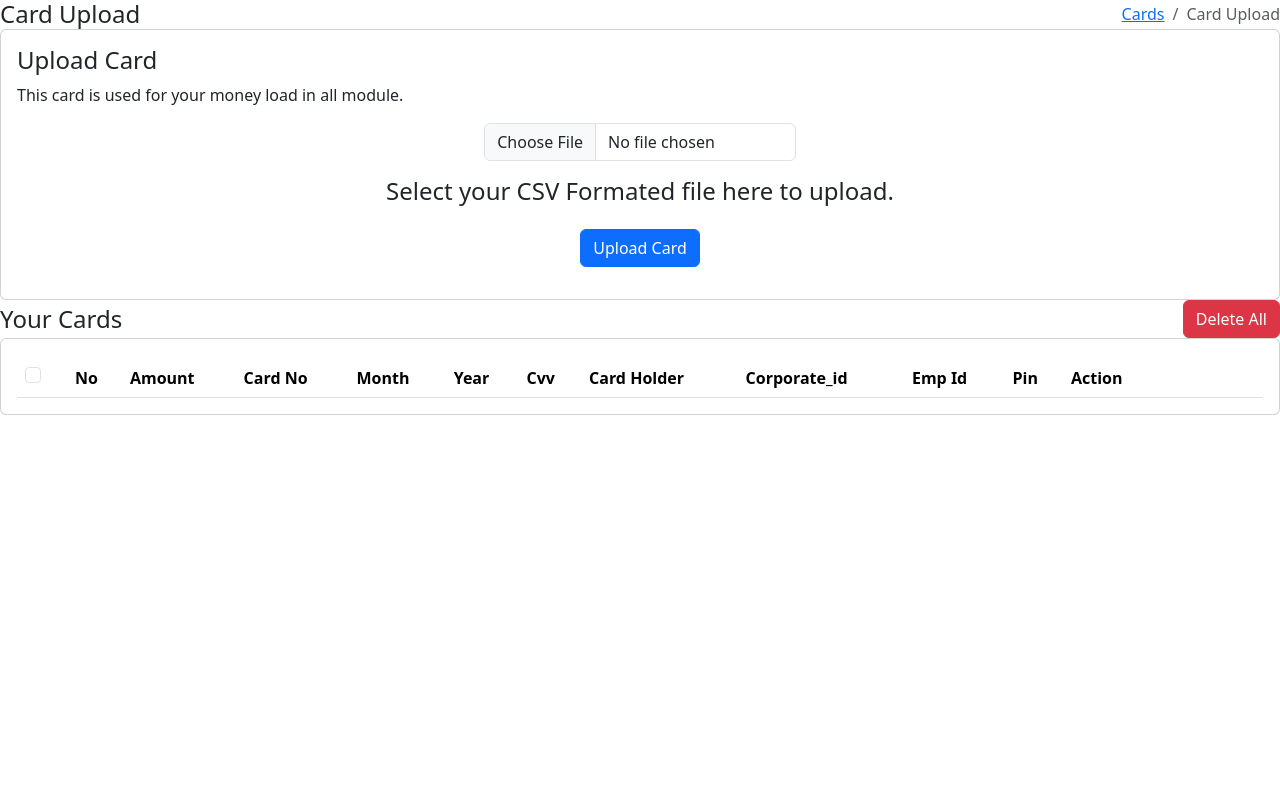
After one commit to kumawat256/sharemarket, a Laravel app: template resources/views/card.blade.php in a window 1280 px wide. The commit adds this page. Run offline with Laravel 12, Linux system fonts and the light colour scheme; the template is opened without the code that fills it, so the values that code supplies are empty.

Commit message:
updated code at 13 jan

```diff
--- a/config/database.php
+++ b/config/database.php
@@ -49,7 +49,7 @@ return [
             'password' => env('DB_PASSWORD', ''),
             'unix_socket' => env('DB_SOCKET', ''),
             'charset' => env('DB_CHARSET', 'utf8mb4'),
-            'collation' => env('DB_COLLATION', 'utf8mb4_0900_ai_ci'),
+            'collation' => env('DB_COLLATION', 'utf8mb4_unicode_ci'),
             'prefix' => '',
             'prefix_indexes' => true,
             'strict' => true,
--- /dev/null
+++ b/resources/views/card.blade.php
@@ -0,0 +1,124 @@
+<html>
+    <head>
+        <link href="https://cdn.jsdelivr.net/npm/bootstrap@5.3.0-alpha1/dist/css/bootstrap.min.css" rel="stylesheet">
+    </head>
+    <body>
+
+
+    <!-- start page title -->
+    <div class="row">
+        <div class="col-12">
+            <div class="page-title-box d-flex align-items-center justify-content-between">
+                <h4 class="mb-0">Card Upload</h4>
+
+                <div class="page-title-right">
+                    <ol class="breadcrumb m-0">
+                        <li class="breadcrumb-item"><a href="javascript: void(0);">Cards</a></li>
+                        <li class="breadcrumb-item active">Card Upload</li>
+                    </ol>
+                </div>
+
+            </div>
+        </div>
+    </div>
+    <!-- end page title -->
+
+    <div class="row">
+        <div class="col-12">
+            <div class="card">
+                <div class="card-body">
+
+                    <h4 class="card-title">Upload Card</h4>
+                    <p class="card-title-desc">This card is used for your money load in all module. </p>
+
+                    <div>
+                        <form action="{{ route('storeCards') }}" method="post" enctype="multipart/form-data" class="">
+                            @csrf
+                            <div class="dz-message needsclick text-center">
+                                <div class="mb-3">
+                                    <i class="display-4 text-muted uil uil-cloud-upload"></i>
+                                    <input type="file" name="card" class="form-control w-25 m-auto">
+                                </div>
+
+                                <h4>Select your CSV Formated file here to upload.</h4>
+                            </div>
+                            <div class="text-center mt-4">
+                                <button type="submit" class="btn btn-primary waves-effect waves-light">Upload Card</button>
+                            </div>
+                        </form>
+                    </div>
+
+                </div>
+            </div>
+        </div> <!-- end col -->
+    </div> <!-- end row -->
+
+
+        <div class="page-title-box d-flex align-items-center justify-content-between">
+            <h4 class="mb-0">Your Cards</h4>
+            <a href="" class="btn btn-danger">Delete All</a>
+        </div>
+        <div class="row">
+            <div class="col-12">
+                <div class="card">
+                    <div class="card-body">
+                        <table class="table table-centered table-nowrap mb-0" id="dataTable">
+                            <thead>
+                                <tr>
+                                    <th scope="col" style="width: 50px;">
+                                        <div class="form-check font-size-16">
+                                            <input type="checkbox" class="form-check-input" id="contacusercheck">
+                                            <label class="form-check-label" for="contacusercheck"></label>
+                                        </div>
+                                    </th>
+                                    <th scope="col">No</th>
+                                    <th scope="col">Amount</th>
+                                    <th scope="col">Card No</th>
+                                    <th scope="col">Month</th>
+                                    <th scope="col">Year</th>
+                                    <th scope="col">Cvv</th>
+                                    <th scope="col">Card Holder</th>
+                                    <th scope="col">Corporate_id</th>
+                                    <th scope="col">Emp Id</th>
+                                    <th scope="col">Pin</th>
+                                    <th scope="col" style="width: 200px;">Action</th>
+                                </tr>
+                            </thead>
+                            <tbody>
+
+                            </tbody>
+                            {{-- <tbody>
+                                @php
+                                    $count = 1;
+                                @endphp
+                                @foreach ($card as $row)
+                                    <tr>
+                                        <th scope="row">
+                                            <div class="form-check font-size-16">
+                                                <input type="checkbox" class="form-check-input" id="contacusercheck1">
+                                                <label class="form-check-label" for="contacusercheck1"></label>
+                                            </div>
+                                        </th>
+                                        <td>
+                                            <a href="#" class="text-body">{{ $count++ }}</a>
+                                        </td>
+                                        <td>{{ $row->amount }}</td>
+                                        <td>{{ $row->card_no }}</td>
+                                        <td>{{ $row->month }}</td>
+                                        <td>{{ $row->year }}</td>
+                                        <td>{{ $row->cvv }}</td>
+                                        <td>{{ $row->card_holder }}</td>
+                                        <td>{{ $row->corporate_id }}</td>
+                                        <td>{{ $row->corporate_pass }}</td>
+                                        <td>{{ $row->pin ?? '' }}</td>
+                                        <td></td>
+                                    </tr>
+                                @endforeach
+                            </tbody> --}}
+                        </table>
+                    </div>
+                </div>
+            </div> <!-- end col -->
+        </div> <!-- end row -->
+    </body>
+    </html>
--- a/routes/web.php
+++ b/routes/web.php
@@ -4,11 +4,14 @@ use Illuminate\Support\Facades\Route;
 
 use App\Http\Controllers\RealtimeController;
 use App\Events\DataReceived;
+use App\Http\Controllers\MarketController;
 
 Route::get('/realtime', [RealtimeController::class, 'index']);
 Route::get('/dashboard', [RealtimeController::class, 'dashboard'])->name('dashboard_view');
 Route::post('/dashboard', [RealtimeController::class, 'getOIData'])->name('get_oi_data');
 Route::post('/get-expiry', [RealtimeController::class, 'getExpiry'])->name('getExpiry');
+Route::any('/import-csv', [RealtimeController::class, 'storeCards'])->name('storeCards');
+Route::any('/get_market_index_and_stocks', [MarketController::class, 'getMarketIndexAndStocks'])->name('get_market_index_and_stocks');
 // Route::get('/broadcast', function () {
 //     event(new DataReceived('Test Message'));
 // });
```
Also changed, not shown: app/Http/Controllers/MarketController.php (added, +23 -0 lines), app/Http/Controllers/RealtimeController.php (+63 -0 lines), resources/views/dashboard.blade.php (+31 -1 lines).
